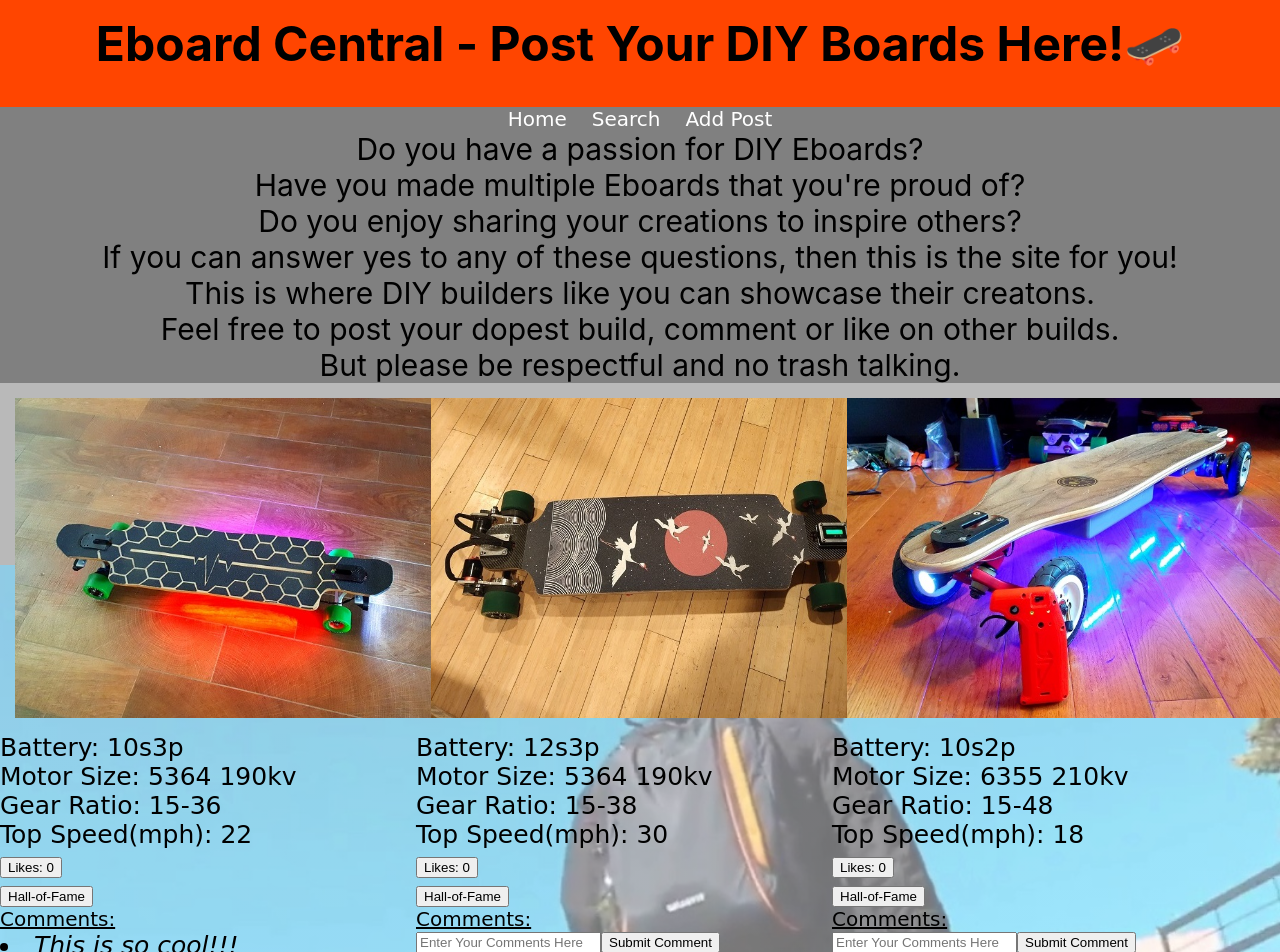
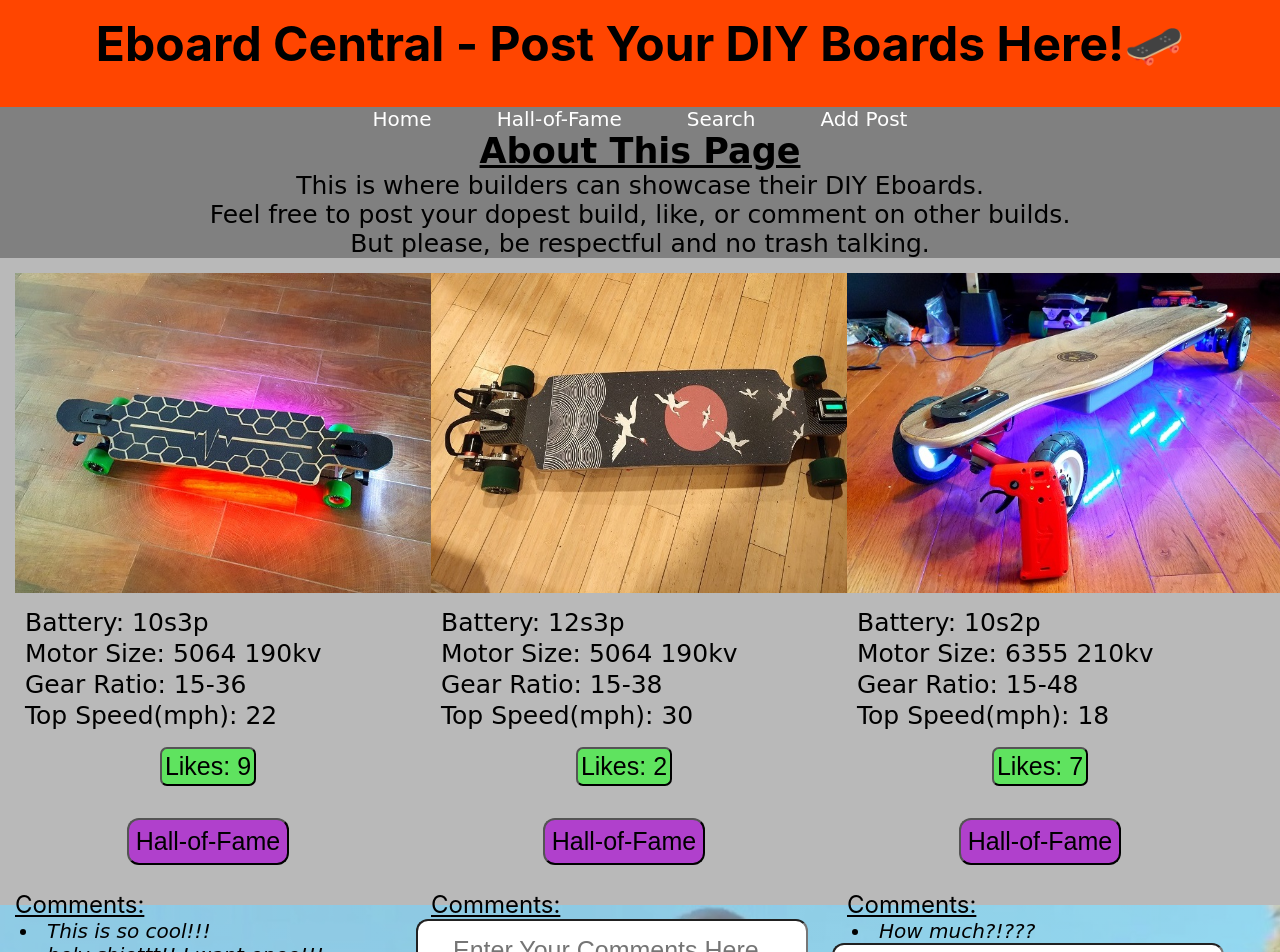
Before and after one commit to codeviith/Phase-2-Project-Eboard, a React (Create React App) app: page / in a window 1280 px wide. Shown: the part 20-972 px from the top of the page. Built offline with nearby package versions, Linux system fonts and the light colour scheme; data requests are answered from the project's data file.

Commit message:
Phase-2-Project-Eboard

```diff
--- a/eboard.json
+++ b/eboard.json
@@ -4,10 +4,10 @@
       "id": 1,
       "image": "./pics/ID1.jpg",
       "battery": "10s3p",
-      "motor": "5364 190kv",
+      "motor": "5064 190kv",
       "gear_ratio": "15-36",
       "top_speed": "22",
-      "likes": 0,
+      "likes": 9,
       "comment": [
         "This is so cool!!!",
         "holy shiettt!! I want onee!!!"
@@ -17,10 +17,10 @@
       "id": 2,
       "image": "./pics/ID2.jpeg",
       "battery": "12s3p",
-      "motor": "5364 190kv",
+      "motor": "5064 190kv",
       "gear_ratio": "15-38",
       "top_speed": "30",
-      "likes": 0,
+      "likes": 2,
       "comment": []
     },
     {
@@ -30,8 +30,10 @@
       "motor": "6355 210kv",
       "gear_ratio": "15-48",
       "top_speed": "18",
-      "likes": 0,
-      "comment": []
+      "likes": 7,
+      "comment": [
+        "How much?!???"
+      ]
     },
     {
       "id": 4,
@@ -40,8 +42,10 @@
       "motor": "6364 190kv",
       "gear_ratio": "14-56",
       "top_speed": "28",
-      "likes": 0,
-      "comment": []
+      "likes": 7,
+      "comment": [
+        "what a clean build nicely done!"
+      ]
     },
     {
       "id": 5,
@@ -50,7 +54,7 @@
       "motor": "6374 190kv",
       "gear_ratio": "15-58",
       "top_speed": "27",
-      "likes": 0,
+      "likes": 6,
       "comment": []
     },
     {
@@ -60,8 +64,10 @@
       "motor": "6384 170kv",
       "gear_ratio": "direct",
       "top_speed": "32",
-      "likes": 0,
-      "comment": []
+      "likes": 2,
+      "comment": [
+        "dayum son, direct drive now THATS what im tlaking about."
+      ]
     },
     {
       "id": 7,
@@ -70,18 +76,12 @@
       "motor": "6364 190kv",
       "gear_ratio": "15-58",
       "top_speed": "25",
-      "likes": 0,
-      "comment": []
-    },
-    {
-      "image": "https://esk8-news-objects.s3.dualstack.us-east-1.amazonaws.com/uploads/original/4X/a/3/c/a3c0f28eb22705265520a828d47d5e6a2988f981.jpeg",
-      "battery": "12s5p",
-      "motor": "6384 150kv",
-      "gear_ratio": "15-36",
-      "top_speed": "40",
-      "likes": 0,
-      "comment": [],
-      "id": 8
+      "likes": 21,
+      "comment": [
+        "this is sooo sickkkk!!",
+        "dayum look at those wheels good shit!",
+        "TAKE MY MONEY!!!!!!!💰💰💰💰💰💰"
+      ]
     }
   ]
 }
--- a/src/components/App.css
+++ b/src/components/App.css
@@ -5,8 +5,6 @@ body {
   background-position: center;
   background-size: contain;
   background-color: gray;
-
-  /* rgb(59, 184, 212); */
 }
 
 .header {
@@ -14,6 +12,15 @@ body {
   background-color: orangered;
   font-size: x-large;
   padding: 2px;
+}
+
+.intro {
+  display: flex;
+  flex-direction: column;
+  text-align: center;
+  font-size: 25px;
+  font-family: Comic Sans MS;
+  background-color: gray;
 }
 
 @media (min-width: 900px) {
@@ -39,28 +46,44 @@ img {
   margin: 15px;
 }
 
-li {
-  font-size: 25px;
-  font-style: oblique;
-  font-family: Comic Sans MS;
-}
-
-.submit_button {
-  margin-left: 0;
-}
-
 .new-eboard-input input {
   display: flex;
+  justify-content: center;
+  margin-left: auto;
+  margin-right:auto;
   width: 45%;
   padding: 10px 12px;
   font-size: 25px;
   font-family: Comic Sans MS;
+  cursor: input;
+}
+
+.upload-image {
+  display: flex;
+  flex-direction: column;
+  font-size: 18px;
+  margin-left: auto;
+  margin-right:auto;
+  border-radius: 8px;
+  cursor: pointer;
+}
+
+.submit-button button {
+  display: flex;
+  justify-content: center;
+  text-align: center;
+  margin-left: auto;
+  margin-right:auto;
+  font-size: 35px;
+  border-radius: 12px;
+  background-color: darkgray;
+  cursor: pointer;
 }
 
 nav {
   display: flex;
   justify-content: center;
-  gap: 25px;
+  gap: 65px;
   background-color: gray;
 }
 
@@ -83,7 +106,8 @@ a:hover {
   display: flex;
   flex-direction: column;
   justify-content: center;
-  /* gap: 1px; */
+  text-indent: 25px;
+  gap: 2px;
   font-size: 25px;
   font-family: Comic Sans MS;
 }
@@ -92,22 +116,82 @@ p {
   margin: 0; /*!important: this is to give this code priority over other <p> tags*/
 }
 
-.displayed-comments {
-  font-size: 20px;
-  font-family: Comic Sans MS;
+.like-button {
+  display: flex;
+  justify-content: center;
+  text-align: center;
+  margin-left: auto;
+  margin-right:auto;
+  margin-top: 15px;
+  margin-bottom: 15px;
+  font-size: 25px;
+  padding: 3px;
+  border-radius: 7px;
+  background-color: rgb(95, 227, 95);
+  cursor: pointer;
+}
+
+.delete-button {
+  display: flex;
+  justify-content: center;
+  text-align: center;
+  margin-left: auto;
+  margin-right:auto;
+  margin-top: 15px;
+  margin-bottom: 0px;
+  font-size: 25px;
+  padding: 7px;
+  border-radius: 12px;
+  background-color: rgb(176, 64, 204);
+  cursor: pointer;
+}
+
+.comment-section {
+  margin-top: 25px;
   display:flex;
+  flex-direction: column;
+  font-size: x-large;
+  text-indent: 15px;
   text-decoration: underline;
 }
 
-.intro {
-  display: flex;
+.displayed-comments {
+  display:flex;
   flex-direction: column;
-  text-align: center;
-  font-size: 30px;
-  font-style: Calibri;
-  background-color: gray;
+  font-size: 20px;
+  font-family: Comic Sans MS;
+  text-indent: 20px;
+  text-align: left;
+  font-style: oblique;
+  font-family: Comic Sans MS;
 }
 
+.comment-input {
+  display: flex;
+  flex-direction: row;
+  justify-content: center;
+  text-indent: 20px;
+  width: 86%;
+  font-size: 25px;
+  padding: 15px;
+  border-radius: 12px;
+  cursor: input;
+}
+
+.comment-button {
+  display: flex;
+  justify-content: center;
+  text-align: center;
+  margin-left: auto;
+  margin-right:auto;
+  margin-top: 15px;
+  margin-bottom: 0px;
+  font-size: 25px;
+  padding: 7px;
+  border-radius: 12px;
+  background-color: darkgray;
+  cursor: pointer;
+}
 
 .search-bar {
   background-color: gray;
@@ -122,5 +206,72 @@ p {
   display: flex;
   flex-direction: row;
   font-size: 30px;
-  width: 90vw;
+  width: 83vw;
+  cursor: input;
 }
+
+h2 {
+  display: flex;
+  justify-content: center;
+  color: black;
+  text-align: center;
+  font-size: 35px;
+  font-family: Comic Sans MS;
+  margin-top: auto;
+  margin-bottom: auto;
+  list-style-type: none;
+  text-decoration: underline;
+  background-color: gray;
+}
+
+h3 {
+  color: black;
+  font-size: 35px;
+  font-family: Comic Sans MS;
+  margin-top: auto;
+  margin-bottom: auto;
+}
+
+h4 {
+  display: flex;
+  justify-content: center;
+  color: black;
+  text-align: center;
+  font-size: 35px;
+  font-family: Comic Sans MS;
+  margin-top: auto;
+  margin-bottom: auto;
+  list-style-type: none;
+  text-decoration: underline;
+  background-color: gray;
+}
+
+h5 {
+  display: flex;
+  justify-content: center;
+  color: black;
+  text-align: center;
+  font-size: 35px;
+  font-family: Comic Sans MS;
+  margin-top: auto;
+  margin-bottom: auto;
+  list-style-type: none;
+  text-decoration: underline;
+  background-color: gray;
+}
+
+
+
+
+
+
+
+
+
+.comming-soon {
+  font-size: 80px;
+  font-family: Comic Sans MS;
+  display: flex;
+  justify-content: center;
+  margin-top: 230px;
+}
--- a/src/components/EboardPost.js
+++ b/src/components/EboardPost.js
@@ -53,8 +53,8 @@ function EboardPost({eboard, deletePost, URL}) {
                     <p>{<button className="like-button" onClick={updateLikes}>Likes: {likes}</button>}</p>
                     <p>{<button className="delete-button" onClick={() => deletePost(eboard.id)}>Hall-of-Fame</button>}</p>
                 </div>
-                <span className="displayed-comments">Comments:</span>
-                <div>
+                <span className="comment-section">Comments:</span>
+                <div className="displayed-comments">
                     {comments.map(comment => {
                         return <li>{comment}</li>
                     })}
--- a/src/components/EboardsPage.js
+++ b/src/components/EboardsPage.js
@@ -5,6 +5,7 @@ import Search from "./Search";
 import Intro from "./Intro";
 import { Switch, Route } from "react-router-dom";
 import NavBar from "./NavBar";
+import HallOfFame from "./HallOfFame";
 
 const URL = "http://127.0.0.1:7000/eboards/"
 
@@ -73,6 +74,9 @@ function EboardsPage() {
                     URL={URL}
                     />
                 </Route>
+                <Route path="/HallOfFame">
+                    <HallOfFame />
+                </Route>
                 <Route path="/Search">
                     <Search query={query}
                     updateQuery={updateQuery}
--- /dev/null
+++ b/src/components/HallOfFame.js
@@ -0,0 +1,12 @@
+import React from "react";
+
+function HallOfFame() {
+    return (
+        <div>
+            <h4>Hall-of-Fame</h4>
+            <span className="comming-soon">FEATURE COMING SOON!</span>
+        </div>
+    )
+}
+
+export default HallOfFame;
--- a/src/components/Intro.js
+++ b/src/components/Intro.js
@@ -3,14 +3,10 @@ import React from "react";
 function Intro() {
     return (
       <div className="intro">
-        <span>Do you have a passion for DIY Eboards?</span>
-        <span>Have you made multiple Eboards that you're proud of?</span>
-        <span>Do you enjoy sharing your creations to inspire others?</span>
-        <span>If you can answer yes to any of these questions,
-            then this is the site for you!</span>
-        <span>This is where DIY builders like you can showcase their creatons.</span>
-        <span>Feel free to post your dopest build, comment or like on other builds.</span>
-        <span>But please be respectful and no trash talking.</span>
+        <h5>About This Page</h5>
+        <span>This is where builders can showcase their DIY Eboards.</span>
+        <span>Feel free to post your dopest build, like, or comment on other builds.</span>
+        <span>But please, be respectful and no trash talking.</span>
       </div>
     );
   }
--- a/src/components/NavBar.js
+++ b/src/components/NavBar.js
@@ -4,6 +4,7 @@ function NavBar() {
     return (
         <nav>
             <NavLink to="/">Home</NavLink>
+            <NavLink to="/HallOfFame">Hall-of-Fame</NavLink>
             <NavLink to="/Search">Search</NavLink>
             <NavLink to="/New_Post">Add Post</NavLink>
         </nav>
--- a/src/components/Search.js
+++ b/src/components/Search.js
@@ -7,7 +7,7 @@ function Search({query, updateQuery}) {
                 <h3>Search</h3>
             </label>
             <input type="text" className="search-input"
-            placeholder="Search Eboard Here By Spec..."
+            placeholder="Search Eboards Here By Spec..."
             onChange={updateQuery}
             value={query}
             />
```
Also changed, not shown: backup.json (+27 -14 lines), src/components/NewEboardsForm.js (+10 -2 lines), 1 other file (tests, documents, lock files or other folders).
